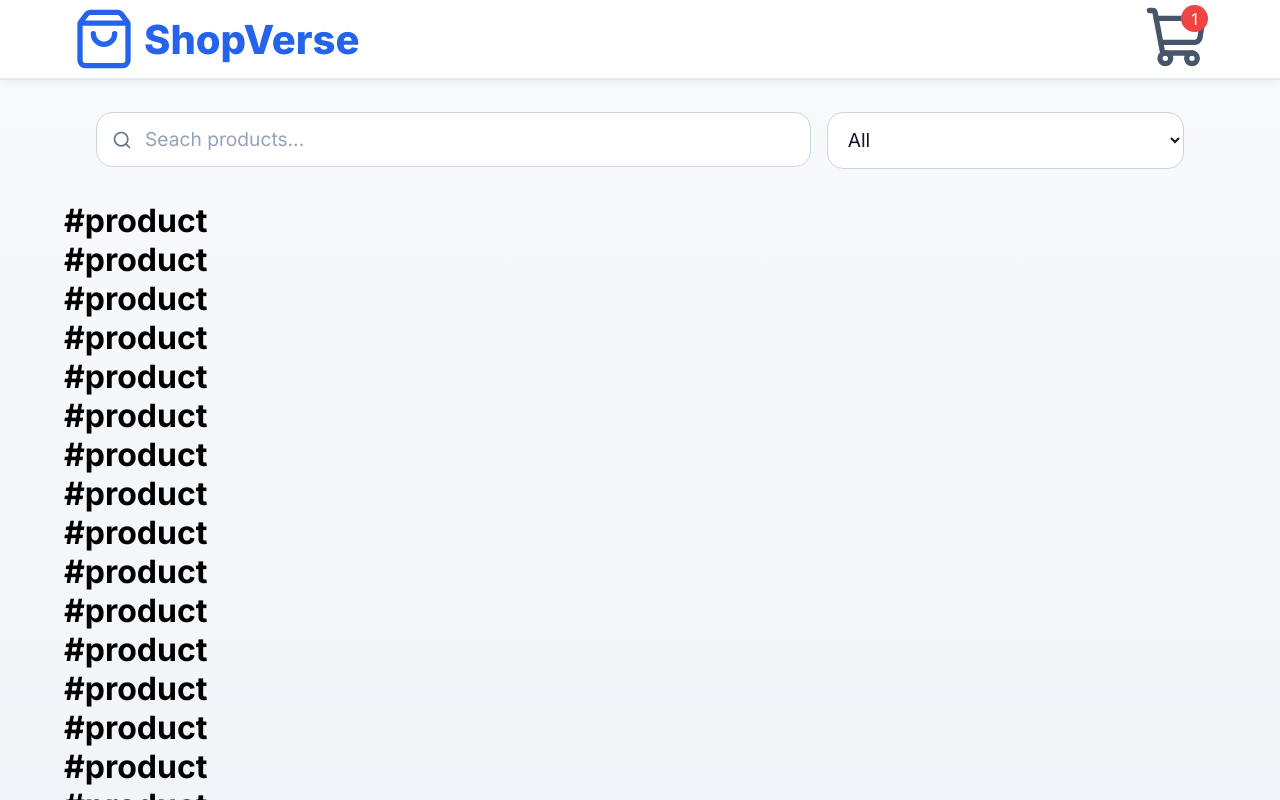
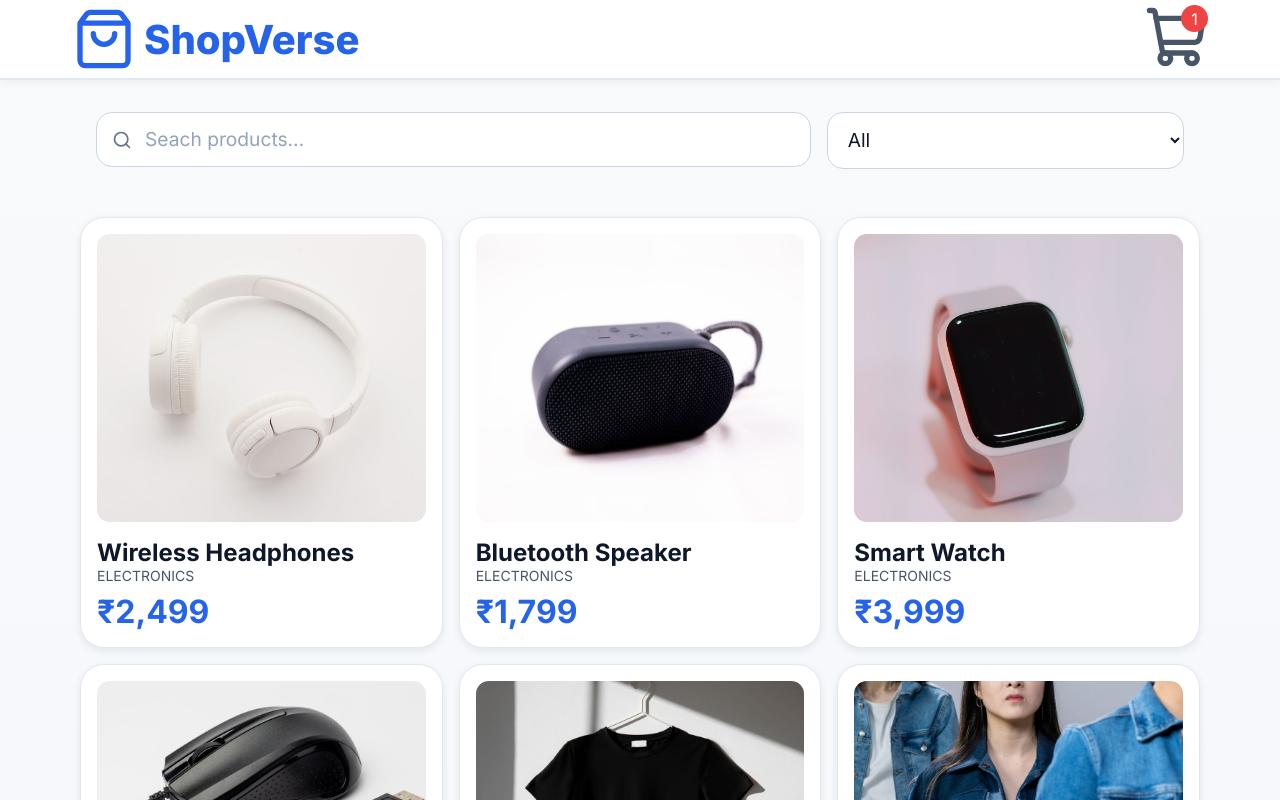
Before and after one commit to codewithyashsoni/ShopVerse, a React (Vite) app: page / in a window 1280 px wide. Shown: the top 800 px of the page. Built offline with nearby package versions, Linux system fonts and the light colour scheme.

Commit message:
Added product cards to the project

```diff
--- a/src/App.jsx
+++ b/src/App.jsx
@@ -3,6 +3,7 @@ import NavBar from "./components/NavBar.jsx"
 import Home from "./pages/Home.jsx"
 import Cart from "./pages/Cart.jsx"
 import Checkout from "./pages/Checkout.jsx"
+import ProductDetails from "./pages/ProductDetails.jsx"
 
 import { Routes, Route } from "react-router-dom"
 
@@ -13,6 +14,7 @@ function App() {
     <div className="container">
       <Routes>
         <Route path="/" element={<Home/>} />
+        <Route path="/product/:id" element={<ProductDetails />} />
         <Route path="/cart" element={<Cart />} />
         <Route path="/checkout" element={<Checkout />} />
       </Routes>
--- a/src/components/ProductCard.jsx
+++ b/src/components/ProductCard.jsx
@@ -1,8 +1,26 @@
+import { Link } from "react-router-dom";
+
 function ProductCard({product}){
+    const {id, name, category, price, image} = product;
+
+    const updatedPrice = `₹${price.toLocaleString("en-IN")}`
+
     return(
-        <div className="product-card">
-            <h1>#product</h1>
-        </div>
+        <Link to={`/product/${id}`} className="product-card-link" >
+            <div className="product-card">
+                <div className="product-image-container">
+                    <img src={image} alt={`${name} image`} className="product-card-image" />
+                </div>
+
+                <div className="product-card-info">
+                    <h3 className="product-card-name">{name}</h3>
+                    <p className="product-card-category">{category}</p>
+                    <h2 className="product-card-price">{updatedPrice}</h2>
+                </div>
+
+            </div>
+        </Link>
+
     )
 }
 export default ProductCard
--- a/src/index.css
+++ b/src/index.css
@@ -254,3 +254,65 @@ body{
     border-color: var(--input-focus);
     box-shadow: var(--input-focus-shadow);
 }
+.products-grid-container{
+    padding :1rem;
+    display: grid;
+    grid-template-columns: repeat(3, 1fr);
+    gap :1rem;
+}
+.product-card-link{
+    text-decoration: none;
+    color: inherit;
+}
+.product-card{
+    display: flex;
+    flex-direction: column;
+    padding :1rem;
+    background-color: var(--card-bg);
+    border: 1px solid var(--card-border);
+    border-radius: var(--radius-xl);
+    box-shadow: var(--shadow-sm);
+    overflow: hidden;
+    cursor: pointer;
+    transition: var(--transition-normal);
+}
+.product-card:hover{
+    background-color: var(--card-hover);
+    transform: translateY(-4px);
+    box-shadow: var(--shadow-lg);
+}
+.product-image-container{
+    width: 100%;
+    height: 18rem;
+    overflow: hidden;
+    border-radius: var(--radius-md);
+}
+.product-card-image{
+    width: 100%;
+    height: 100%;
+    object-fit: cover;
+    display: block;
+    transition: var(--transition-normal);
+}
+.product-card:hover .product-card-image{
+    transform: scale(1.05);
+}
+.product-card-info{
+    margin-top :1rem;
+    display: flex;
+    flex-direction: column;
+}
+.product-card-name{
+    font-size: 1.5rem;
+    color: var(--text-primary);
+}
+.product-card-category{
+    font-size: .875rem;
+    color: var(--text-secondary);
+    text-transform: uppercase;
+}
+.product-card-price{
+    font-size: 2rem;
+    color: var(--primary);
+    padding-top: .5rem;
+}
--- /dev/null
+++ b/src/pages/ProductDetails.jsx
@@ -0,0 +1,13 @@
+import products from "../data/products.js"
+import { useParams } from "react-router-dom"
+
+function ProductDetails(){
+    const { id } = useParams();
+    const product = products.find(product => product.id === Number(id));
+
+    return(
+        <h1>{product.name}</h1>
+    )
+
+}
+export default ProductDetails
```
